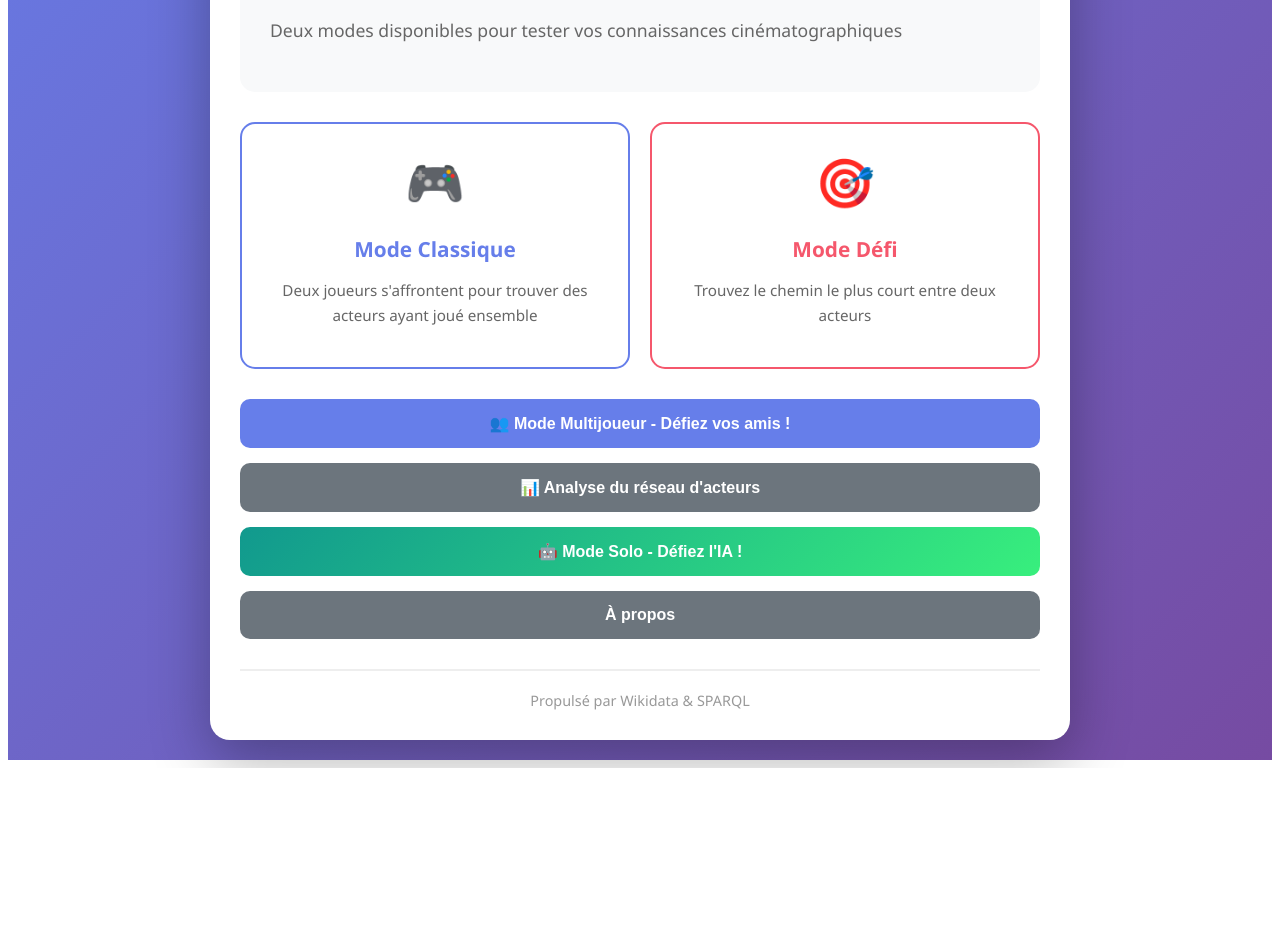
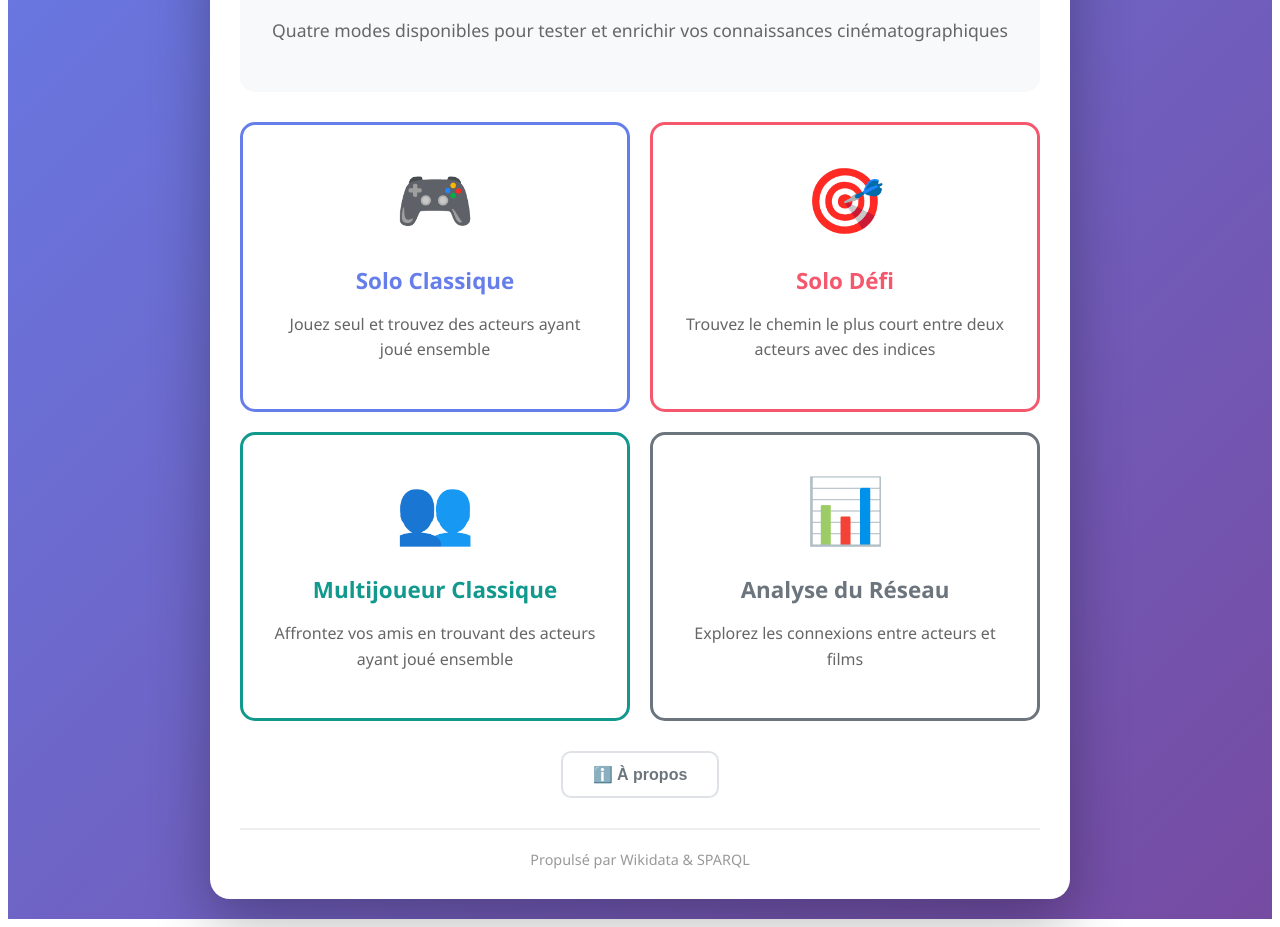
Before and after one commit to ErwannR1H/rolandGamosCinema, a React (Vite) app: page / in a window 1280 px wide. Shown: the part 391-1318 px from the top of the page. Before the commit the page ends 1159 px from the top, so only its background shows below. Built offline with nearby package versions, Linux system fonts and the light colour scheme.

Commit message:
correction merge

```diff
--- a/src/App.jsx
+++ b/src/App.jsx
@@ -9,26 +9,10 @@ import RulesModal from './components/RulesModal';
 import ChallengeSetup from './components/ChallengeSetup';
 import ChallengeGame from './components/ChallengeGame';
 import NetworkAnalysis from './components/NetworkAnalysis';
-import SoloGame from './components/SoloGame';
 import { findActor, haveCommonMovie } from './services/sparqlService';
 import { BrowserRouter as Router, Routes, Route, Link } from 'react-router-dom';
 
 function Accueil() {
-  const buttonStyle = {
-    flex: 1,
-    padding: '15px 25px',
-    border: 'none',
-    borderRadius: '10px',
-    fontSize: '1em',
-    cursor: 'pointer',
-    transition: 'all 0.3s',
-    fontWeight: '600',
-    background: '#667eea',
-    color: 'white',
-    textDecoration: 'none',
-    display: 'inline-block'
-  };
-
   return (
     <div style={{
       fontFamily: "'Segoe UI', Tahoma, Geneva, Verdana, sans-serif",
@@ -66,29 +50,32 @@ function Accueil() {
             background: '#f8f9fa',
             padding: '30px',
             borderRadius: '15px',
-            marginBottom: '30px'
+            marginBottom: '30px',
+            textAlign: 'center'
           }}>
             <h2 style={{ color: '#333', fontSize: '1.5em', marginBottom: '15px' }}>
               Choisissez votre mode de jeu
             </h2>
             <p style={{ color: '#666', fontSize: '1.1em', lineHeight: '1.6' }}>
-              Deux modes disponibles pour tester vos connaissances cinématographiques
+              Quatre modes disponibles pour tester et enrichir vos connaissances cinématographiques
             </p>
           </div>
 
+          {/* 4 gros boutons principaux */}
           <div style={{
             display: 'grid',
-            gridTemplateColumns: 'repeat(auto-fit, minmax(250px, 1fr))',
+            gridTemplateColumns: 'repeat(auto-fit, minmax(280px, 1fr))',
             gap: '20px',
             marginBottom: '30px'
           }}>
+            {/* Solo Classique */}
             <Link
               to="/classique"
               style={{
                 background: 'white',
-                padding: '25px',
+                padding: '30px',
                 borderRadius: '15px',
-                border: '2px solid #667eea',
+                border: '3px solid #667eea',
                 cursor: 'pointer',
                 transition: 'all 0.3s',
                 textAlign: 'center',
@@ -97,8 +84,8 @@ function Accueil() {
                 display: 'block'
               }}
               onMouseEnter={(e) => {
-                e.currentTarget.style.transform = 'translateY(-5px)';
-                e.currentTarget.style.boxShadow = '0 8px 30px rgba(102, 126, 234, 0.3)';
+                e.currentTarget.style.transform = 'translateY(-8px)';
+                e.currentTarget.style.boxShadow = '0 12px 40px rgba(102, 126, 234, 0.4)';
                 e.currentTarget.style.borderColor = '#5568d3';
               }}
               onMouseLeave={(e) => {
@@ -107,20 +94,23 @@ function Accueil() {
                 e.currentTarget.style.borderColor = '#667eea';
               }}
             >
-              <div style={{ fontSize: '3em', marginBottom: '10px' }}>🎮</div>
-              <h3 style={{ color: '#667eea', marginBottom: '10px', fontSize: '1.3em' }}>Mode Classique</h3>
-              <p style={{ color: '#666', lineHeight: '1.6', fontSize: '0.95em' }}>
-                Deux joueurs s'affrontent pour trouver des acteurs ayant joué ensemble
+              <div style={{ fontSize: '4em', marginBottom: '15px' }}>🎮</div>
+              <h3 style={{ color: '#667eea', marginBottom: '12px', fontSize: '1.4em', fontWeight: 'bold' }}>
+                Solo Classique
+              </h3>
+              <p style={{ color: '#666', lineHeight: '1.6', fontSize: '1em' }}>
+                Jouez seul et trouvez des acteurs ayant joué ensemble
               </p>
             </Link>
 
+            {/* Solo Défi */}
             <Link
               to="/defi"
               style={{
                 background: 'white',
-                padding: '25px',
+                padding: '30px',
                 borderRadius: '15px',
-                border: '2px solid #f5576c',
+                border: '3px solid #f5576c',
                 cursor: 'pointer',
                 transition: 'all 0.3s',
                 textAlign: 'center',
@@ -129,8 +119,8 @@ function Accueil() {
                 display: 'block'
               }}
               onMouseEnter={(e) => {
-                e.currentTarget.style.transform = 'translateY(-5px)';
-                e.currentTarget.style.boxShadow = '0 8px 30px rgba(245, 87, 108, 0.3)';
+                e.currentTarget.style.transform = 'translateY(-8px)';
+                e.currentTarget.style.boxShadow = '0 12px 40px rgba(245, 87, 108, 0.4)';
                 e.currentTarget.style.borderColor = '#e4465b';
               }}
               onMouseLeave={(e) => {
@@ -139,52 +129,109 @@ function Accueil() {
                 e.currentTarget.style.borderColor = '#f5576c';
               }}
             >
-              <div style={{ fontSize: '3em', marginBottom: '10px' }}>🎯</div>
-              <h3 style={{ color: '#f5576c', marginBottom: '10px', fontSize: '1.3em' }}>Mode Défi</h3>
-              <p style={{ color: '#666', lineHeight: '1.6', fontSize: '0.95em' }}>
-                Trouvez le chemin le plus court entre deux acteurs
+              <div style={{ fontSize: '4em', marginBottom: '15px' }}>🎯</div>
+              <h3 style={{ color: '#f5576c', marginBottom: '12px', fontSize: '1.4em', fontWeight: 'bold' }}>
+                Solo Défi
+              </h3>
+              <p style={{ color: '#666', lineHeight: '1.6', fontSize: '1em' }}>
+                Trouvez le chemin le plus court entre deux acteurs avec des indices
+              </p>
+            </Link>
+
+            {/* Multijoueur Classique */}
+            <Link
+              to="/game"
+              style={{
+                background: 'white',
+                padding: '30px',
+                borderRadius: '15px',
+                border: '3px solid #11998e',
+                cursor: 'pointer',
+                transition: 'all 0.3s',
+                textAlign: 'center',
+                textDecoration: 'none',
+                color: 'inherit',
+                display: 'block'
+              }}
+              onMouseEnter={(e) => {
+                e.currentTarget.style.transform = 'translateY(-8px)';
+                e.currentTarget.style.boxShadow = '0 12px 40px rgba(17, 153, 142, 0.4)';
+                e.currentTarget.style.borderColor = '#0e8174';
+              }}
+              onMouseLeave={(e) => {
+                e.currentTarget.style.transform = 'translateY(0)';
+                e.currentTarget.style.boxShadow = 'none';
+                e.currentTarget.style.borderColor = '#11998e';
+              }}
+            >
+              <div style={{ fontSize: '4em', marginBottom: '15px' }}>👥</div>
+              <h3 style={{ color: '#11998e', marginBottom: '12px', fontSize: '1.4em', fontWeight: 'bold' }}>
+                Multijoueur Classique
+              </h3>
+              <p style={{ color: '#666', lineHeight: '1.6', fontSize: '1em' }}>
+                Affrontez vos amis en trouvant des acteurs ayant joué ensemble
+              </p>
+            </Link>
+
+            {/* Analyse du réseau */}
+            <Link
+              to="/analysis"
+              style={{
+                background: 'white',
+                padding: '30px',
+                borderRadius: '15px',
+                border: '3px solid #6c757d',
+                cursor: 'pointer',
+                transition: 'all 0.3s',
+                textAlign: 'center',
+                textDecoration: 'none',
+                color: 'inherit',
+                display: 'block'
+              }}
+              onMouseEnter={(e) => {
+                e.currentTarget.style.transform = 'translateY(-8px)';
+                e.currentTarget.style.boxShadow = '0 12px 40px rgba(108, 117, 125, 0.4)';
+                e.currentTarget.style.borderColor = '#5a6268';
+              }}
+              onMouseLeave={(e) => {
+                e.currentTarget.style.transform = 'translateY(0)';
+                e.currentTarget.style.boxShadow = 'none';
+                e.currentTarget.style.borderColor = '#6c757d';
+              }}
+            >
+              <div style={{ fontSize: '4em', marginBottom: '15px' }}>📊</div>
+              <h3 style={{ color: '#6c757d', marginBottom: '12px', fontSize: '1.4em', fontWeight: 'bold' }}>
+                Analyse du Réseau
+              </h3>
+              <p style={{ color: '#666', lineHeight: '1.6', fontSize: '1em' }}>
+                Explorez les connexions entre acteurs et films
               </p>
             </Link>
           </div>
 
-          <div style={{
-            display: 'flex',
-            gap: '15px',
-            flexDirection: 'column'
-          }}>
-            <Link to="/game" style={{ textDecoration: 'none' }}>
-              <button style={{ ...buttonStyle, width: '100%' }}>
-                👥 Mode Multijoueur - Défiez vos amis !
-              </button>
-            </Link>
-
-            <Link to="/analysis" style={{ textDecoration: 'none' }}>
-              <button style={{
-                ...buttonStyle,
-                width: '100%',
-                background: '#6c757d'
-              }}>
-                📊 Analyse du réseau d'acteurs
-              </button>
-            </Link>
-
-            <Link to="/solo" style={{ textDecoration: 'none' }}>
-              <button style={{
-                ...buttonStyle,
-                width: '100%',
-                background: 'linear-gradient(135deg, #11998e 0%, #38ef7d 100%)'
-              }}>
-                🤖 Mode Solo - Défiez l'IA !
-              </button>
-            </Link>
-
+          {/* Bouton À propos en bas */}
+          <div style={{ textAlign: 'center' }}>
             <Link to="/about" style={{ textDecoration: 'none' }}>
               <button style={{
-                ...buttonStyle,
-                width: '100%',
-                background: '#6c757d'
+                padding: '12px 30px',
+                border: '2px solid #dee2e6',
+                borderRadius: '10px',
+                fontSize: '1em',
+                cursor: 'pointer',
+                transition: 'all 0.3s',
+                fontWeight: '600',
+                background: 'white',
+                color: '#6c757d'
+              }}
+              onMouseEnter={(e) => {
+                e.currentTarget.style.background = '#f8f9fa';
+                e.currentTarget.style.borderColor = '#adb5bd';
+              }}
+              onMouseLeave={(e) => {
+                e.currentTarget.style.background = 'white';
+                e.currentTarget.style.borderColor = '#dee2e6';
               }}>
-                À propos
+                ℹ️ À propos
               </button>
             </Link>
           </div>
@@ -479,11 +526,6 @@ function Game() {
           <button onClick={startNewGame} style={buttonStyle(true)}>
             Nouvelle Partie
           </button>
-          {gameState.isGameActive && ((gameState.playerCount || playerCount) > 1) && (
-            <Link to="/" style={{ textDecoration: 'none' }}>
-              <button style={{ ...buttonStyle(false) }}>Retour à l'accueil</button>
-            </Link>
-          )}
           <button onClick={() => setIsRulesOpen(true)} style={buttonStyle(false)}>
             Règles
           </button>
@@ -513,29 +555,25 @@ function ChallengeMode() {
   return <ChallengeGame config={config} />;
 }
 
-// 3. Le composant principal qui gère la navigation
+// Composant principal qui gère la navigation
 function App() {
   return (
     <Router>
       <Routes>
-        {/* La route racine "/" affiche l'accueil avec les modes de jeu */}
+        {/* Page d'accueil */}
         <Route path="/" element={<Accueil />} />
 
-        {/* Mode classique (2 joueurs) */}
+        {/* Mode solo classique */}
         <Route path="/classique" element={<Game />} />
+
+        {/* Mode multijoueur classique */}
+        <Route path="/game" element={<Game />} />
 
         {/* Mode défi (solo) */}
         <Route path="/defi" element={<ChallengeMode />} />
-        {/* La route "/game" affiche le jeu */}
 
-        {/* La route "/game" affiche le mode multijoueur */}
-        <Route path="/game" element={<Game />} />
-
-        {/* La route "/analysis" affiche l'analyse du réseau */}
+        {/* Analyse du réseau d'acteurs */}
         <Route path="/analysis" element={<NetworkAnalysis />} />
-
-        {/* La route "/solo" affiche le mode solo contre l'IA */}
-        <Route path="/solo" element={<SoloGame />} />
       </Routes>
     </Router>
   );
```
Also changed, not shown: App_MERGED.jsx (added).
